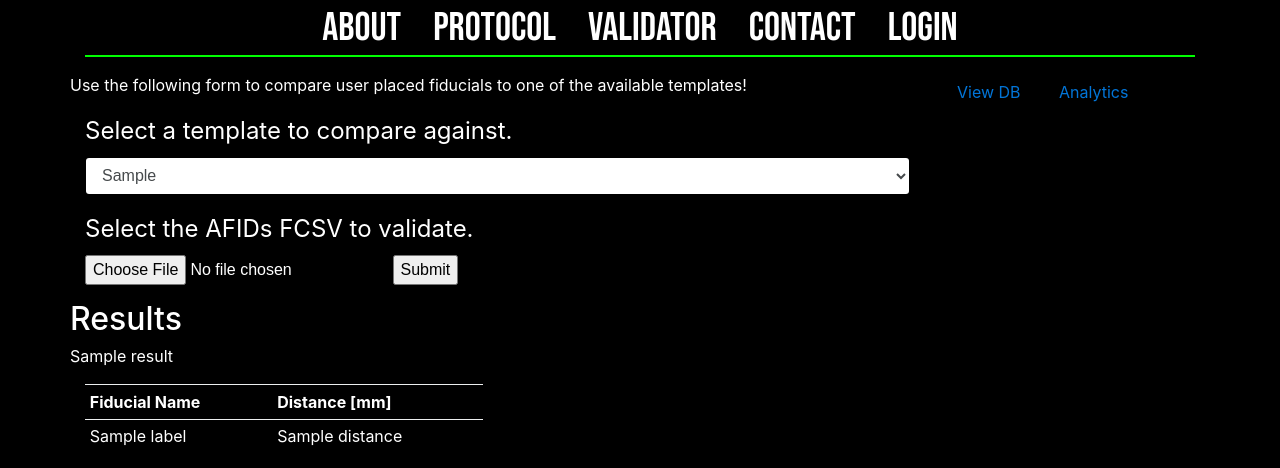
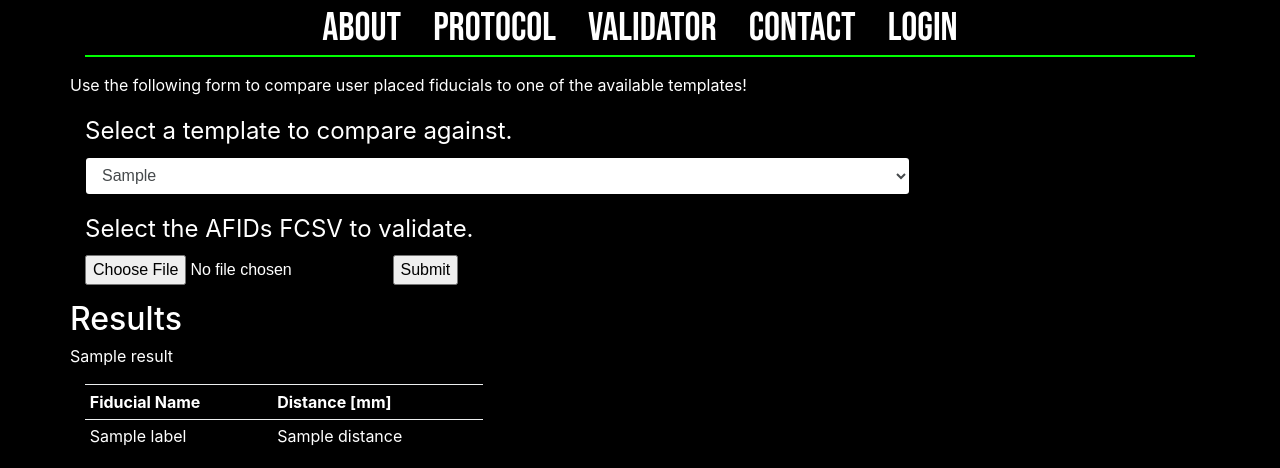
Before and after one commit to afids/afids-validator, a Flask app: template templates/validator.html in a window 1280 px wide. Shown: the part 372-840 px from the top of the page. Run offline with Flask 2, Linux system fonts and the light colour scheme; tables that the repository leaves empty hold one stand-in row (values such as "Sample post"); the template is opened without the code that fills it: values that come from a table or form of the project are taken from there, most other values are stand-ins (such as "Sample title", 1, 10 or a date in 2020); parts of the project's set-up code (start-up, migrations or seed data) failed here and were passed over; some libraries are stand-ins or nearby versions.

Commit message:
commented view db and analytics buttons

```diff
--- a/templates/validator.html
+++ b/templates/validator.html
@@ -67,10 +67,10 @@
         </section>
 
         <!-- Analytics -->
-        <section class="col">
+        <!-- <section class="col">
           <a class="btn btn-light" href="/getall">View DB</a>
           <a class="btn btn-light" href="/analytics">Analytics</a>
-        </section>
+        </section> -->
       </div>
     </div>
 {% endblock %}
```
